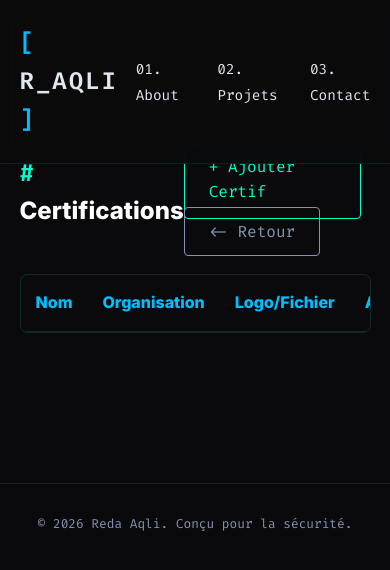
After one commit to redaaqli-dot/portfolio_project, a Flask app: page /admin/certifications in a window 390 px wide. The commit adds this page. Shown: the top 570 px of the page. Run offline with Flask 3, Linux system fonts and the light colour scheme; the visitor is signed in with stand-in values (Sample User, id 1); lists and menus that the app fills with data are empty.

Commit message:
Grosse mise à jour : Admin certifs, responsive, images statiques

```diff
--- a/portfolio/models.py
+++ b/portfolio/models.py
@@ -49,6 +49,11 @@ class Certification(db.Model):
     name = db.Column(db.String(150), nullable=False)
     issuer = db.Column(db.String(100), nullable=True) # ex: "Harvard University"
     date_obtained = db.Column(db.String(100), nullable=True)
+
+    # Nouveaux champs pour les fichiers
+    logo_filename = db.Column(db.String(255), nullable=True) # Logo de l'entreprise
+    file_filename = db.Column(db.String(255), nullable=True) # Le certificat (PDF ou Image)
+
     created_at = db.Column(db.DateTime, default=datetime.utcnow)
 
 class Project(db.Model):
--- a/portfolio/routes.py
+++ b/portfolio/routes.py
@@ -349,3 +349,103 @@ def delete_experience(id):
     db.session.commit()
     flash("Expérience purgée de la base de données.", "success")
     return redirect(url_for('main.manage_experiences'))
+# ==========================================
+# CRUD CERTIFICATIONS
+# ==========================================
+
+# Route pour afficher les fichiers des certifications (Logos et PDFs)
+@bp.route('/uploads/certs/<filename>')
+def uploaded_cert(filename):
+    # On crée le chemin vers le dossier uploads/certs
+    from flask import current_app
+    certs_dir = os.path.join(current_app.root_path, '..', 'uploads', 'certs')
+    return send_from_directory(certs_dir, filename)
+
+@bp.route('/admin/certifications')
+def manage_certifications():
+    if 'is_admin' not in session: return redirect(url_for('main.admin_login'))
+    certifications = Certification.query.order_by(Certification.id.desc()).all()
+    return render_template('admin/manage_certifications.html', certifications=certifications)
+
+@bp.route('/admin/certifications/add', methods=['GET', 'POST'])
+def add_certification():
+    if 'is_admin' not in session: return redirect(url_for('main.admin_login'))
+
+    if request.method == 'POST':
+        from flask import current_app
+        certs_dir = os.path.join(current_app.root_path, '..', 'uploads', 'certs')
+        os.makedirs(certs_dir, exist_ok=True) # Crée le dossier s'il n'existe pas
+
+        new_cert = Certification(
+            name=request.form.get('name'),
+            issuer=request.form.get('issuer'),
+            date_obtained=request.form.get('date_obtained')
+        )
+
+        # Sauvegarde du Logo
+        logo = request.files.get('logo')
+        if logo and logo.filename:
+            logo_name = secure_filename(logo.filename)
+            logo.save(os.path.join(certs_dir, logo_name))
+            new_cert.logo_filename = logo_name
+
+        # Sauvegarde du Fichier (PDF/Image)
+        cert_file = request.files.get('cert_file')
+        if cert_file and cert_file.filename:
+            file_name = secure_filename(cert_file.filename)
+            cert_file.save(os.path.join(certs_dir, file_name))
+            new_cert.file_filename = file_name
+
+        db.session.add(new_cert)
+        db.session.commit()
+        flash("Nouvelle certification authentifiée.", "success")
+        return redirect(url_for('main.manage_certifications'))
+
+    return render_template('admin/certification_form.html', cert=None)
+
+@bp.route('/admin/certifications/edit/<int:id>', methods=['GET', 'POST'])
+def edit_certification(id):
+    if 'is_admin' not in session: return redirect(url_for('main.admin_login'))
+
+    cert = Certification.query.get_or_404(id)
+
+    if request.method == 'POST':
+        from flask import current_app
+        import os
+        from werkzeug.utils import secure_filename
+
+        certs_dir = os.path.join(current_app.root_path, '..', 'uploads', 'certs')
+        os.makedirs(certs_dir, exist_ok=True)
+
+        # Mise à jour des textes
+        cert.name = request.form.get('name')
+        cert.issuer = request.form.get('issuer')
+        cert.date_obtained = request.form.get('date_obtained')
+
+        # Mise à jour du Logo (s'il y en a un nouveau)
+        logo = request.files.get('logo')
+        if logo and logo.filename:
+            logo_name = secure_filename(logo.filename)
+            logo.save(os.path.join(certs_dir, logo_name))
+            cert.logo_filename = logo_name
+
+        # Mise à jour du Fichier (s'il y en a un nouveau)
+        cert_file = request.files.get('cert_file')
+        if cert_file and cert_file.filename:
+            file_name = secure_filename(cert_file.filename)
+            cert_file.save(os.path.join(certs_dir, file_name))
+            cert.file_filename = file_name
+
+        db.session.commit()
+        flash("Certification mise à jour avec succès.", "success")
+        return redirect(url_for('main.manage_certifications'))
+
+    return render_template('admin/certification_form.html', cert=cert)
+@bp.route('/admin/certifications/delete/<int:id>', methods=['POST'])
+def delete_certification(id):
+    if 'is_admin' not in session: return redirect(url_for('main.admin_login'))
+    cert = Certification.query.get_or_404(id)
+    db.session.delete(cert)
+    db.session.commit()
+    flash("Certification révoquée.", "success")
+    return redirect(url_for('main.manage_certifications'))
--- a/portfolio/static/css/style.css
+++ b/portfolio/static/css/style.css
@@ -360,3 +360,24 @@ h1, h2, h3, h4 {
         gap: 30px !important;
     }
 }
+/* --- Correction du Header (Menu) pour Mobile --- */
+@media (max-width: 768px) {
+    header {
+        flex-direction: column !important; /* Empile le logo et le menu verticalement */
+        justify-content: center !important;
+        padding: 15px 10px !important;
+        gap: 15px;
+    }
+
+    header nav, header div {
+        display: flex;
+        flex-wrap: wrap; /* Permet aux liens de passer à la ligne si besoin */
+        justify-content: center;
+        gap: 15px;
+    }
+
+    /* Rend les liens du menu un peu plus petits pour s'adapter à l'écran */
+    header a {
+        font-size: 0.9rem !important;
+    }
+}
--- /dev/null
+++ b/portfolio/templates/admin/manage_certifications.html
@@ -0,0 +1,43 @@
+{% extends 'base.html' %}
+{% block content %}
+<section class="admin-section" style="padding: 20px 0 50px 0;">
+    <div style="display: flex; justify-content: space-between; align-items: center; margin-bottom: 30px;">
+        <h2 style="font-size: 1.5rem;"><span class="cyber-accent">#</span> Certifications</h2>
+        <div>
+            <a href="{{ url_for('main.add_certification') }}" class="btn-primary" style="margin-right: 10px;">+ Ajouter Certif</a>
+            <a href="{{ url_for('main.admin_dashboard') }}" class="btn-outline"><- Retour</a>
+        </div>
+    </div>
+
+    <div class="project-card" style="padding: 0; overflow: hidden;">
+        <table style="width: 100%; border-collapse: collapse; text-align: left;">
+            <thead style="background: var(--bg-main); border-bottom: 1px solid var(--card-border);">
+                <tr>
+                    <th style="padding: 15px; color: var(--cyber-blue);">Nom</th>
+                    <th style="padding: 15px; color: var(--cyber-blue);">Organisation</th>
+                    <th style="padding: 15px; color: var(--cyber-blue);">Logo/Fichier</th>
+                    <th style="padding: 15px; color: var(--cyber-blue); text-align: right;">Action</th>
+                </tr>
+            </thead>
+            <tbody>
+                {% for c in certifications %}
+                <tr style="border-bottom: 1px solid rgba(0,255,204,0.05);">
+                    <td style="padding: 15px; font-weight: bold;">{{ c.name }}</td>
+                    <td style="padding: 15px; color: var(--text-muted);">{{ c.issuer }}</td>
+                    <td style="padding: 15px; color: var(--cyber-green);">
+                        {% if c.logo_filename %}📸{% endif %}
+                        {% if c.file_filename %}📄{% endif %}
+                    </td>
+                    <td style="padding: 15px; text-align: right; display: flex; gap: 10px; justify-content: flex-end;">
+                        <a href="{{ url_for('main.edit_certification', id=c.id) }}" class="btn-outline" style="padding: 5px 10px; font-size: 0.8rem;">Modifier</a>
+                        <form action="{{ url_for('main.delete_certification', id=c.id) }}" method="POST" onsubmit="return confirm('Purger cette certification ?');">
+                            <button type="submit" class="btn-outline" style="padding: 5px 10px; font-size: 0.8rem; border-color: #ff003c; color: #ff003c; cursor: pointer;">Purger</button>
+                        </form>
+                    </td>
+                </tr>
+                {% endfor %}
+            </tbody>
+        </table>
+    </div>
+</section>
+{% endblock %}
--- a/portfolio/templates/base.html
+++ b/portfolio/templates/base.html
@@ -21,7 +21,7 @@
                 <li><a href="{{ url_for('main.index') }}#about">01. About</a></li>
                 <li><a href="{{ url_for('main.index') }}#projects">02. Projets</a></li>
                 <li><a href="{{ url_for('main.index') }}#contact">03. Contact</a></li>
-<li><a href="{{ url_for('main.admin_login') }}" class="btn-outline">Admin_Login</a></li>            </ul>
+          </ul>
         </div>
     </nav>
 
```
Also changed, not shown: portfolio/templates/admin/certification_form.html (added, +38 -0 lines), portfolio/templates/admin/dashboard.html (+7 -0 lines), portfolio/templates/index.html (+24 -7 lines), uploads/certs/ChatGPT_Image_17_mars_2026_15_30_45.png (added), uploads/certs/ChatGPT_Image_17_mars_2026_15_42_29.png (added).
